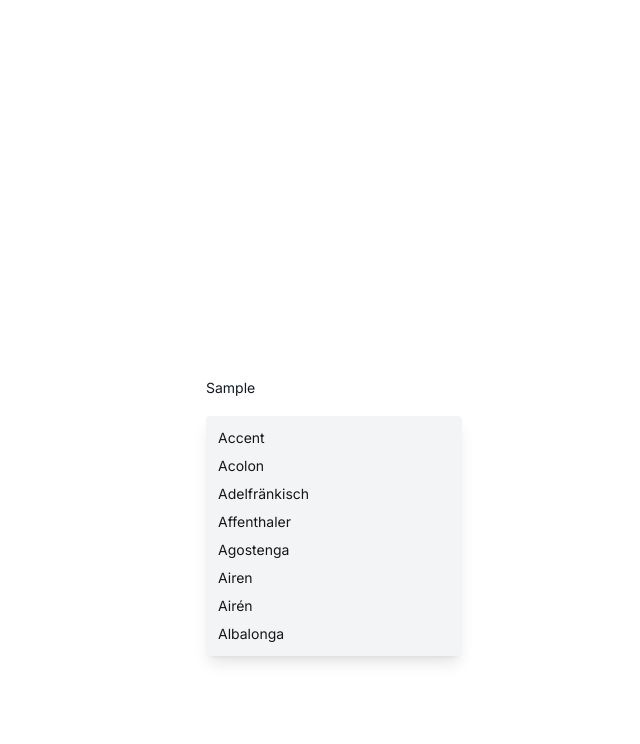
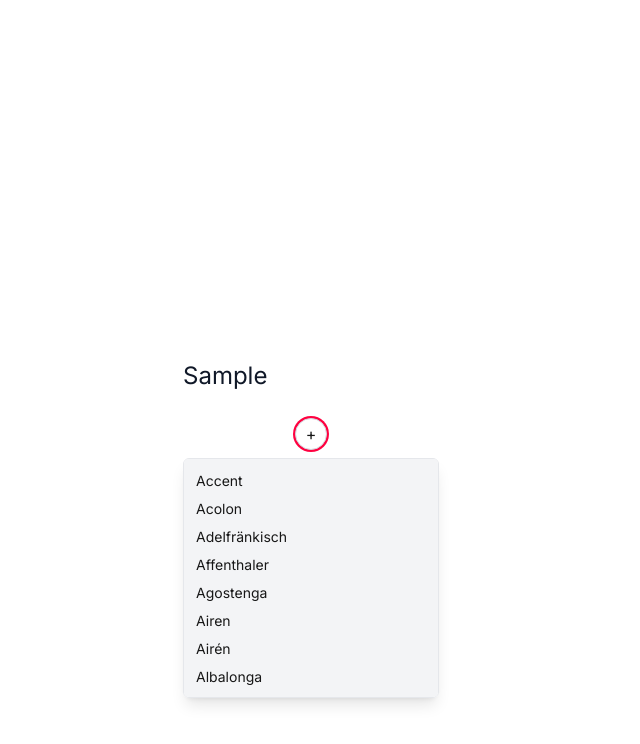
Before and after one commit to Siiiimon/vinolin-grape-selection-component, a Next.js app: page / in a window 1280 px wide. Both pictures are taken after typing "Sample" into the empty fields and a click on the button "Add a grape variety". Shown: the top 744 px of the page, without its empty margins (329-969 px from the left). Built offline with nearby package versions, Linux system fonts and the light colour scheme.

Commit message:
feat: styling

```diff
--- a/src/app/globals.css
+++ b/src/app/globals.css
@@ -4,6 +4,7 @@
   --background: #ffffff;
   --foreground: #171717;
   --color-primary: oklch(63.22% .254 20.85);
+  --color-secondary: oklch(63.22% .18 20.85);
   --color-primary-muted: oklch(63.22% .2 20.85 / 30%);
 }
 
--- a/src/app/ui/GrapeSelection/GrapeSelection.tsx
+++ b/src/app/ui/GrapeSelection/GrapeSelection.tsx
@@ -37,13 +37,14 @@ export default function GrapeSelection({
     const showPercentageError = total !== 100 && currentVPs.length > 0;
 
     return (
-        <div>
+        <div className="w-64 mx-auto space-y-4">
             <input type="text" className="
-                block py-2.5 px-0 w-full text-sm
+                block py-2.5 px-0 w-full text-2xl
                 text-gray-900 bg-transparent appearance-none
                 focus:outline-none"
                 placeholder="Name"
             />
+            {currentVPs.length > 0 && <hr className="border-gray-400" /> }
             {currentVPs.map(vp => (
                 <Variety
                     key={vp.variety.id}
@@ -53,18 +54,29 @@ export default function GrapeSelection({
                 />
             ))}
 
-            <div className="relative inline-block">
+            <div className="relative block mx-auto">
                 <button
                     onClick={() => setShowChooserPopup(shown => !shown)}
                     aria-label={`Add a grape variety`}
-                    className="cursor-pointer"
+                    className="
+                    flex items-center justify-center
+                    w-8 h-8
+                    bg-white border border-gray-300
+                    rounded-full
+                    hover:bg-[var(--color-primary)] hover:text-white cursor-pointer
+                    focus:outline-none focus:ring-2 focus:ring-[var(--color-primary)] focus:ring-opacity-50
+                    transition
+                    mx-auto
+                    "
                 >+</button>
                 {showChooserPopup &&
                     <>
                         <div className="fixed inset-0 z-10" onClick={() => setShowChooserPopup(false)}>
                         </div>
                         <div className="
-                        absolute left-0 top-0 mt-2 w-64 max-h-60 overflow-y-auto shadow-lg z-20
+                        absolute left-1/2 transform -translate-x-1/2 top-full mt-2
+                        w-64 max-h-60 overflow-y-auto
+                        bg-white shadow-lg border border-gray-200 rounded-md z-20
                         ">
                             <VarietyChooser
                                 availableVarieties={varieties}
@@ -77,15 +89,13 @@ export default function GrapeSelection({
             </div>
             {showPercentageError &&
                 <div className="
-                    mt-8
-                    bg-red-50 border border-red-400
-                    text-red-800
-                    px-3 py-2
-                    rounded-md
-                    shadow-lg
-                    flex items-start gap-2
-                    w-64
-                    z-20
+                mt-8
+                bg-red-50 border border-red-400
+                text-red-800
+                px-3 py-2
+                rounded-md shadow-lg
+                flex items-start gap-2
+                w-full
                 "
                 role="alert">
                     <span className="text-sm">
--- a/src/app/ui/Variety/Variety.tsx
+++ b/src/app/ui/Variety/Variety.tsx
@@ -12,7 +12,7 @@ export default function Variety({ vp, remove, onChangePercentage }: VarietyProps
     return (
         <div className="flex justify-between">
             <h3>{variety.name}</h3>
-            <div>
+            <div className="flex items-center gap-2">
                 <input
                     type="number"
                     min={0}
@@ -21,12 +21,30 @@ export default function Variety({ vp, remove, onChangePercentage }: VarietyProps
                     onChange={(e) =>
                         onChangePercentage(variety.id, Number(e.target.value) || 0)
                     }
-                    className="w-16 px-1 py-0.5 rounded text-sm text-right mr-4 appearance-none"
+                    className="
+                    w-16
+                    px-2 py-1
+                    bg-white
+                    border border-gray-300
+                    rounded
+                    text-sm text-right
+                    appearance-none
+                    focus:outline-none focus:ring-2 focus:ring-[var(--color-secondary)] focus:border-[var(--color-secondary)]
+                    transition
+                    "
                 />
                 <button
                     onClick={() => remove(variety.id)}
                     aria-label={`Remove ${variety.name} from selection`}
-                    className="cursor-pointer"
+                    className="
+                    flex items-center justify-center
+                    w-6 h-6
+                    text-gray-400
+                    hover:text-red-600 hover:bg-red-50
+                    rounded
+                    focus:outline-none focus:ring-2 focus:ring-red-200
+                    transition
+                    "
                 >-</button>
             </div>
         </div>
```
